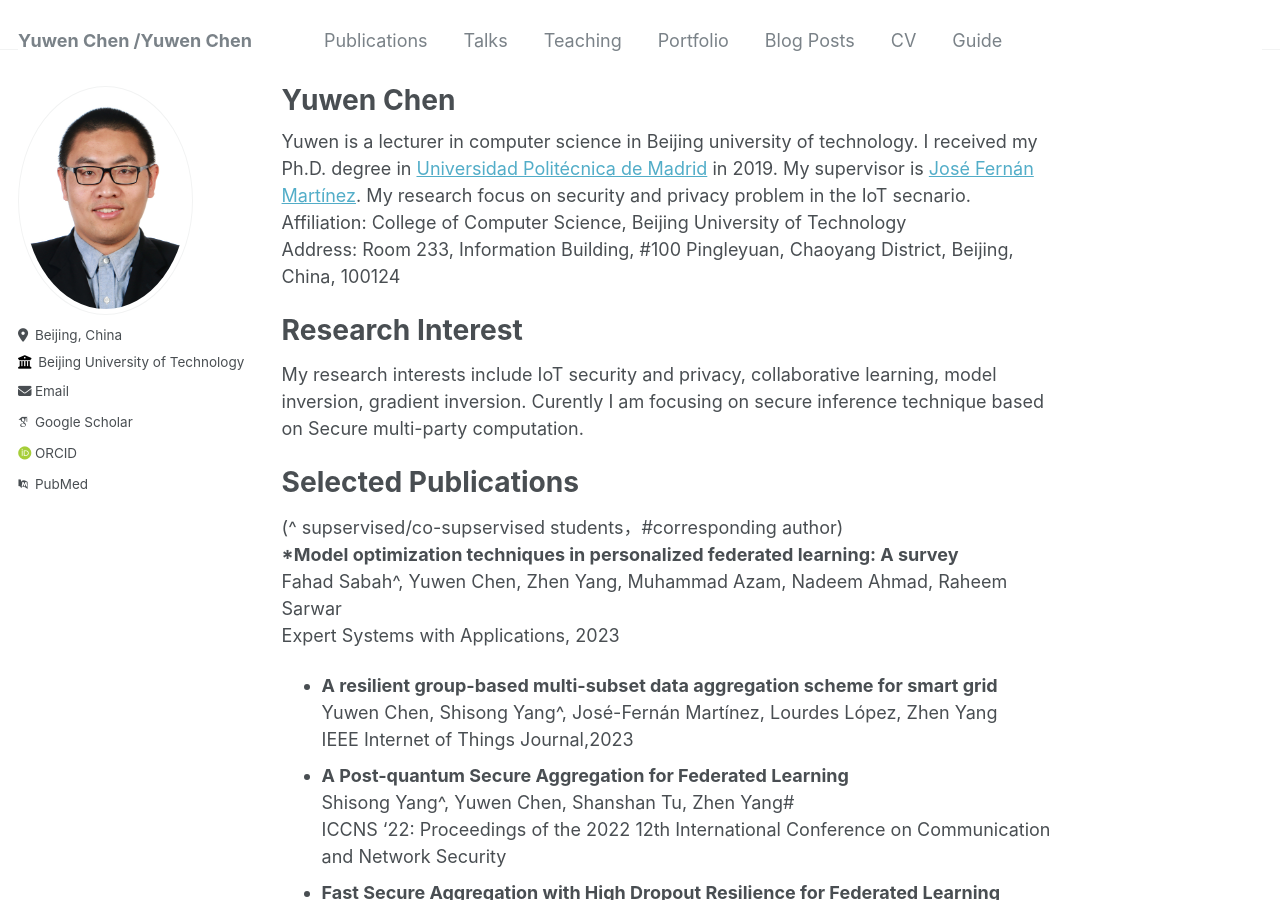
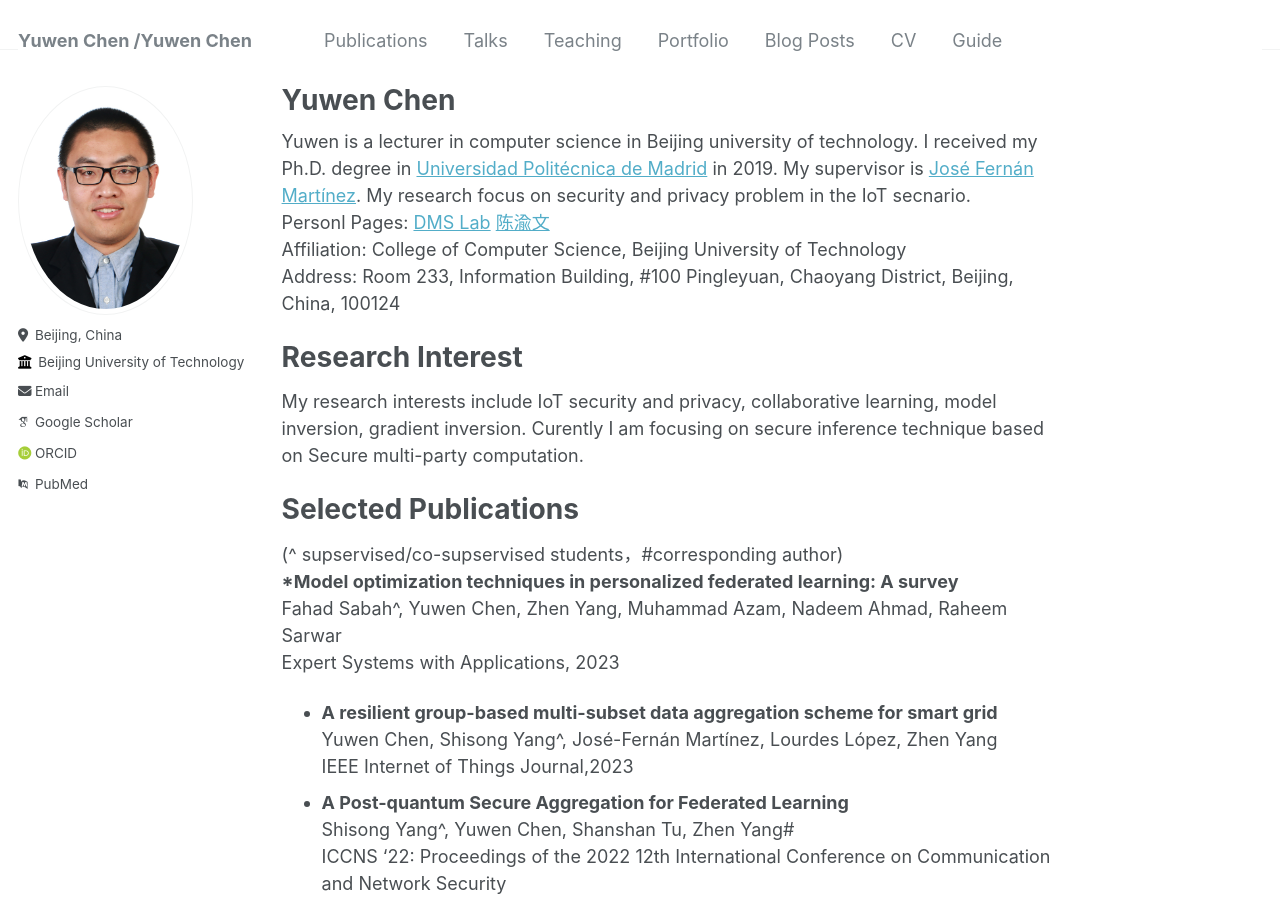
Before and after one commit to SevenBruce/sevenbruce.github.io, a Jekyll site: the page built from _pages/about.md, in a window 1280 px wide and 900 px high. Built offline with Jekyll 4.4.1, drawn with Linux system fonts in a browser that asks for light colours; some web fonts are replaced.

Commit message:
Update about.md

```diff
--- a/_pages/about.md
+++ b/_pages/about.md
@@ -8,6 +8,7 @@ redirect_from:
 ---
 
 Yuwen is a lecturer in computer science in Beijing university of technology. I received my Ph.D. degree in [Universidad Politécnica de Madrid](https://www.upm.es/) in 2019. My supervisor is [José Fernán Martínez](https://www.etsist.upm.es/uploaded/docs_personales/martinez_ortega_jose_fernan/index.html). My research focus on security and privacy problem in the IoT secnario. <br/>
+Personl Pages: [DMS Lab](http://www.dmslab.net/index.php/people/yuwen-chen/) [陈渝文](https://yanzhao.bjut.edu.cn/info/1485/12214.htm)<br/>
 Affiliation: College of Computer Science, Beijing University of Technology<br/>
 Address:   Room 233, Information Building, #100 Pingleyuan, Chaoyang District, Beijing, China, 100124<br/>
 
```
